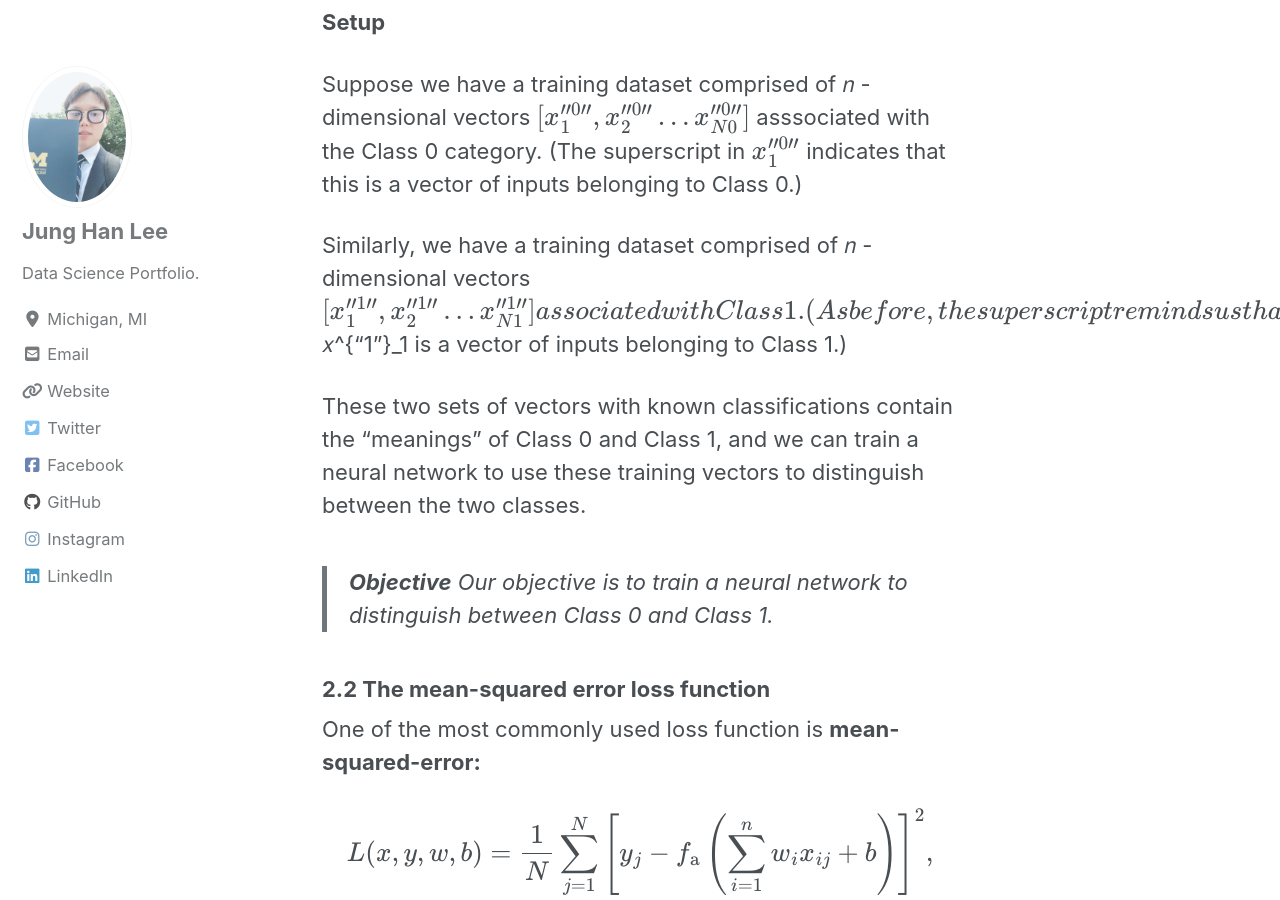
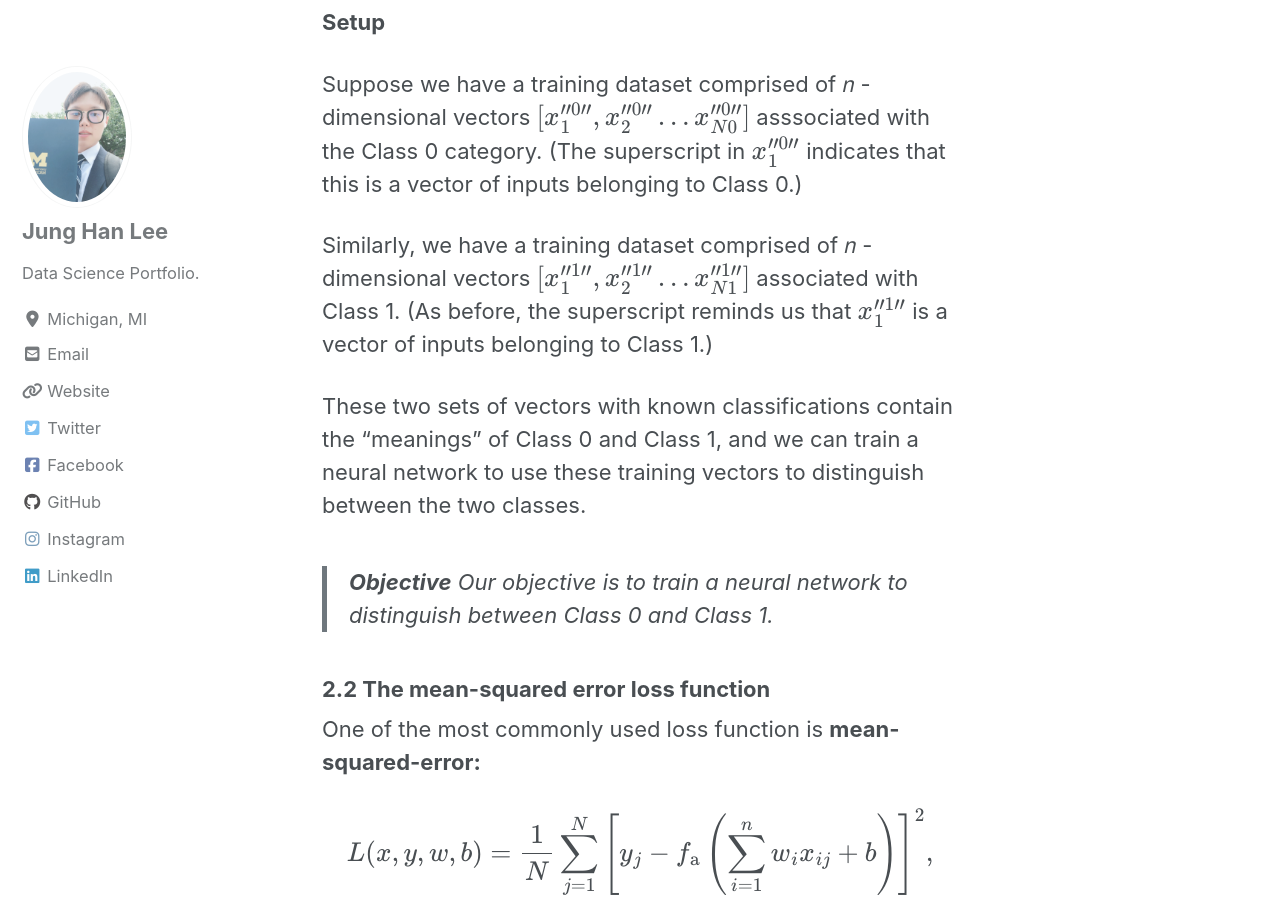
Before and after one commit to jung-han-lee/jung-han-lee.github.io, a Jekyll site: the page built from _posts/2020-01-14-neural1.md, in a window 1280 px wide and 900 px high, scrolled down 5373 px. Built offline with Jekyll 4.4.1, drawn with Linux system fonts in a browser that asks for light colours; cached includes are drawn as plain includes; nearby versions of some CDN libraries; formulas are drawn with MathJax 3.

Commit message:
new github

```diff
--- a/_posts/2020-01-14-neural1.md
+++ b/_posts/2020-01-14-neural1.md
@@ -151,7 +151,7 @@ Now we need training data for the two classes, so our neural network can learn h
 
 Suppose we have a training dataset comprised of  𝑛 -dimensional vectors  $$[𝑥^{"0"}_1 ,𝑥^{"0"}_2 … 𝑥^{"0"}_{𝑁0} ]$$  asssociated with the Class 0 category. (The superscript in $$ 𝑥^{"0"}_1 $$  indicates that this is a vector of inputs belonging to Class 0.)
 
-Similarly, we have a training dataset comprised of  𝑛 -dimensional vectors  $$ [𝑥^{"1"}_1 ,𝑥^{"1"}_2 … 𝑥^{"1"}_{𝑁1} ]  associated with Class 1. (As before, the superscript reminds us that $$ 𝑥^{"1"}_1  is a vector of inputs belonging to Class 1.)
+Similarly, we have a training dataset comprised of  𝑛 -dimensional vectors  $$ [𝑥^{"1"}_1 ,𝑥^{"1"}_2 … 𝑥^{"1"}_{𝑁1} ] $$ associated with Class 1. (As before, the superscript reminds us that $$ 𝑥^{"1"}_1$$  is a vector of inputs belonging to Class 1.)
 
 These two sets of vectors with known classifications contain the "meanings" of Class 0 and Class 1, and we can train a neural network to use these training vectors to distinguish between the two classes.
 
```
